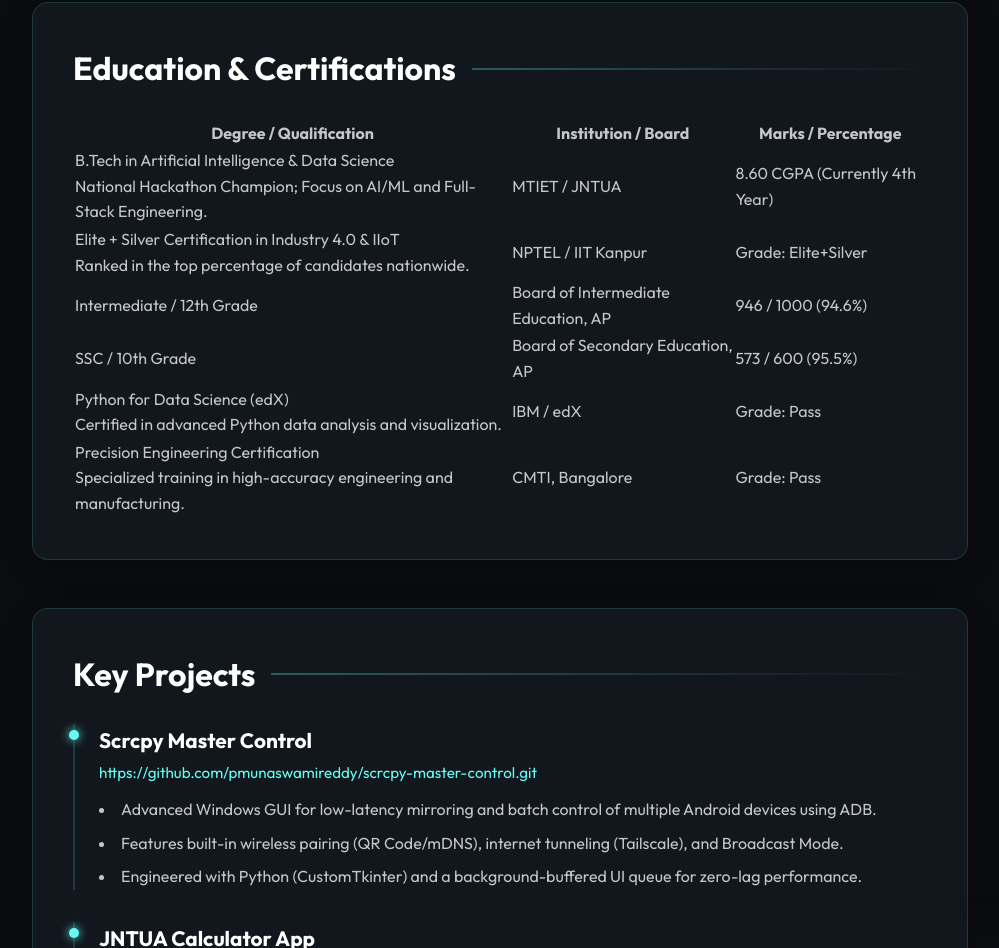
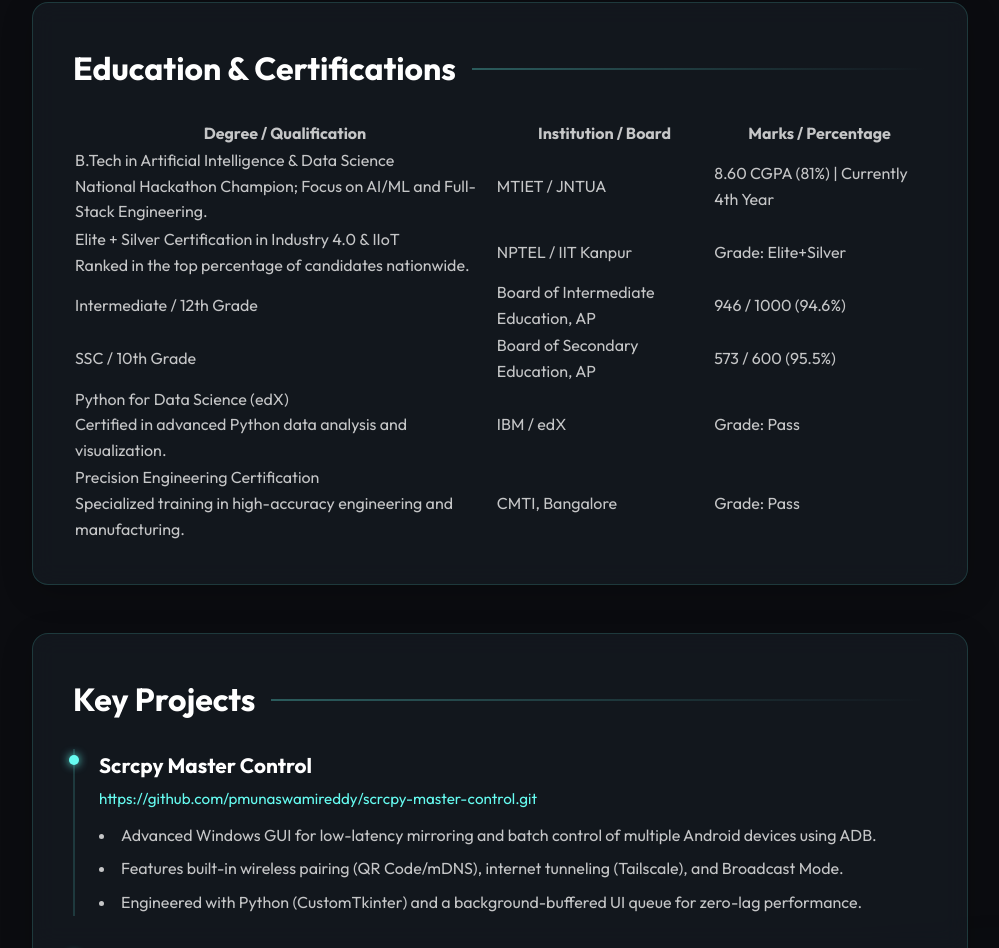
Before and after one commit to pmunaswamireddy/-web-resume, a Next.js app: page / in a window 1280 px wide. Shown: the part 1957-2905 px from the top of the page, without its empty margins (140-1139 px from the left). Built offline with nearby package versions, Linux system fonts and the light colour scheme.

Commit message:
Update B.Tech percentage to 81%

```diff
--- a/src/app/page.tsx
+++ b/src/app/page.tsx
@@ -99,7 +99,7 @@ export default function ResumeBuilder() {
       id: 1,
       degree: 'B.Tech in Artificial Intelligence & Data Science',
       school: 'MTIET / JNTUA',
-      grade: '8.60 CGPA (Currently 4th Year)',
+      grade: '8.60 CGPA (81%) | Currently 4th Year',
       details: 'National Hackathon Champion; Focus on AI/ML and Full-Stack Engineering.'
     },
     {
```
